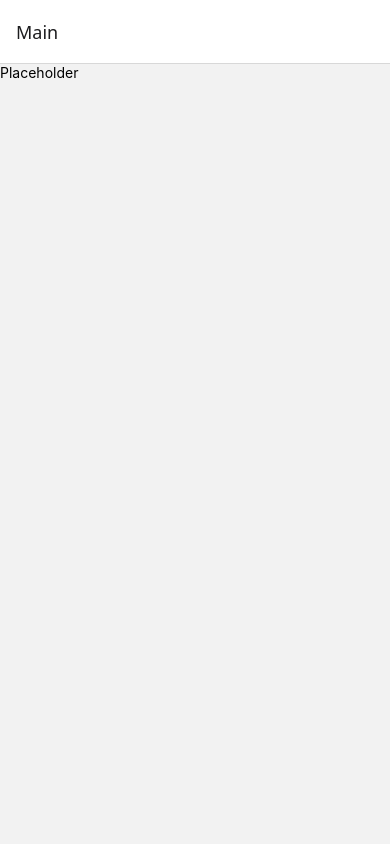
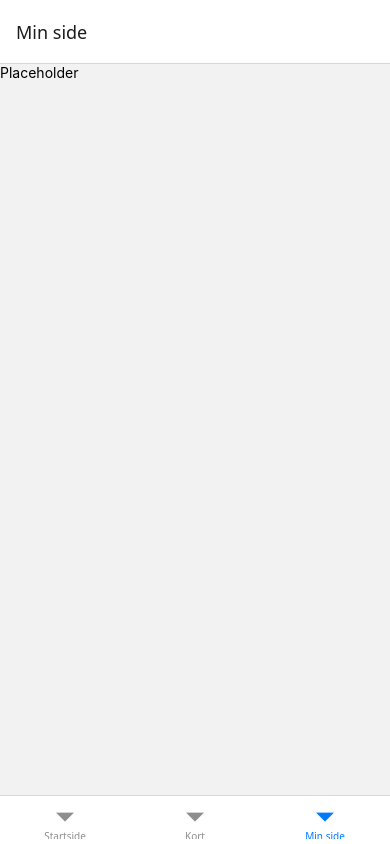
Before and after one commit to safirestorm/Bitemarks, a React Native app: screen /Profile in a window 390 px wide. Before the commit this address had no page. Built offline with nearby package versions, Linux system fonts and the light colour scheme.

Commit message:
Functioning navigation with bottom tabs

```diff
--- a/App.js
+++ b/App.js
@@ -1,36 +1,12 @@
 import { app } from './firebase';
-import { StatusBar } from 'expo-status-bar';
-import { StyleSheet, Text, View } from 'react-native';
+import { RootStack } from './components/Navigation';
 import { NavigationContainer } from '@react-navigation/native';
-import { createNativeStackNavigator } from '@react-navigation/native-stack';
-import { MainPage } from './components/MainPage';
-import { DetailsPage } from './components/DetailPage';
-import { CreatePage } from './components/CreatePage';
-
-const Stack = createNativeStackNavigator();
-
 
 export default function App() {
-  alert(JSON.stringify(app, null, 4))
-
-
 
   return (
-    <NavigationContainer>
-      <Stack.Navigator>
-        <Stack.Screen name='Main' component={MainPage} />
-        <Stack.Screen name='Detail' component={DetailsPage} />
-        <Stack.Screen name='Create' component={CreatePage} />
-      </Stack.Navigator>
-    </NavigationContainer>
+      <NavigationContainer>
+        <RootStack />
+      </NavigationContainer>
   );
 }
-
-const styles = StyleSheet.create({
-  container: {
-    flex: 1,
-    backgroundColor: '#fff',
-    alignItems: 'center',
-    justifyContent: 'center',
-  },
-});
--- /dev/null
+++ b/components/HomePage.js
@@ -0,0 +1,9 @@
+import { View, Text } from "react-native";
+
+export function HomePage() {
+    return(
+        <View>
+        <Text>Placeholder</Text>
+      </View>
+    );
+}
--- a/components/MainPage.js
+++ b/components/MapPage.js
@@ -1,6 +1,6 @@
 import { View, Text } from "react-native";
 
-export function MainPage() {
+export function MapPage() {
     return(
         <View>
         <Text>Placeholder</Text>
--- /dev/null
+++ b/components/Navigation.js
@@ -0,0 +1,63 @@
+import { StatusBar } from 'expo-status-bar';
+import { StyleSheet, Text, View } from 'react-native';
+import { createNativeStackNavigator } from '@react-navigation/native-stack';
+import { createBottomTabNavigator } from '@react-navigation/bottom-tabs';
+import { HomePage } from './HomePage';
+import { DetailsPage } from './DetailPage';
+import { CreatePage } from './CreatePage';
+import { ProfilePage } from './ProfilePage';
+import { MapPage } from './MapPage';
+
+const Stack = createNativeStackNavigator();
+const Tab = createBottomTabNavigator();
+
+export function RootStack() {
+    return (
+        <Stack.Navigator
+            initialRouteName="Tabs"
+        >
+        <Stack.Screen
+        name='Tabs'
+        component={BottomTab}
+        options={{ headerShown: false}} // fjerner stack-headeren
+        />
+        <Stack.Screen
+        name='Detail'
+        component={DetailsPage}
+        options={{
+            title: 'Detaljer'
+        }} />
+        <Stack.Screen
+        name='Create'
+        component={CreatePage}
+        options={{
+            title: 'Opret Spisested'
+        }}/>
+        </Stack.Navigator>
+    );
+}
+
+export function BottomTab() {
+    return (
+        <Tab.Navigator>
+            <Tab.Screen
+            name="Home"
+            component={HomePage}
+            options={{
+                title: 'Startside'
+            }} />
+            <Tab.Screen
+            name="Map"
+            component={MapPage}
+            options={{
+                title: 'Kort'
+            }} />
+            <Tab.Screen
+            name="Profile"
+            component={ProfilePage}
+            options={{
+                title: 'Min side'
+            }} />
+        </Tab.Navigator>
+    )
+}
--- /dev/null
+++ b/components/ProfilePage.js
@@ -0,0 +1,9 @@
+import { View, Text } from "react-native";
+
+export function ProfilePage() {
+    return(
+        <View>
+        <Text>Placeholder</Text>
+      </View>
+    );
+}
--- a/package.json
+++ b/package.json
@@ -9,6 +9,7 @@
     "web": "expo start --web"
   },
   "dependencies": {
+    "@react-navigation/bottom-tabs": "^7.15.11",
     "@react-navigation/native": "^7.2.2",
     "@react-navigation/native-stack": "^7.14.12",
     "expo": "~54.0.33",
```
Also changed, not shown: 1 other file (tests, documents, lock files or other folders).
